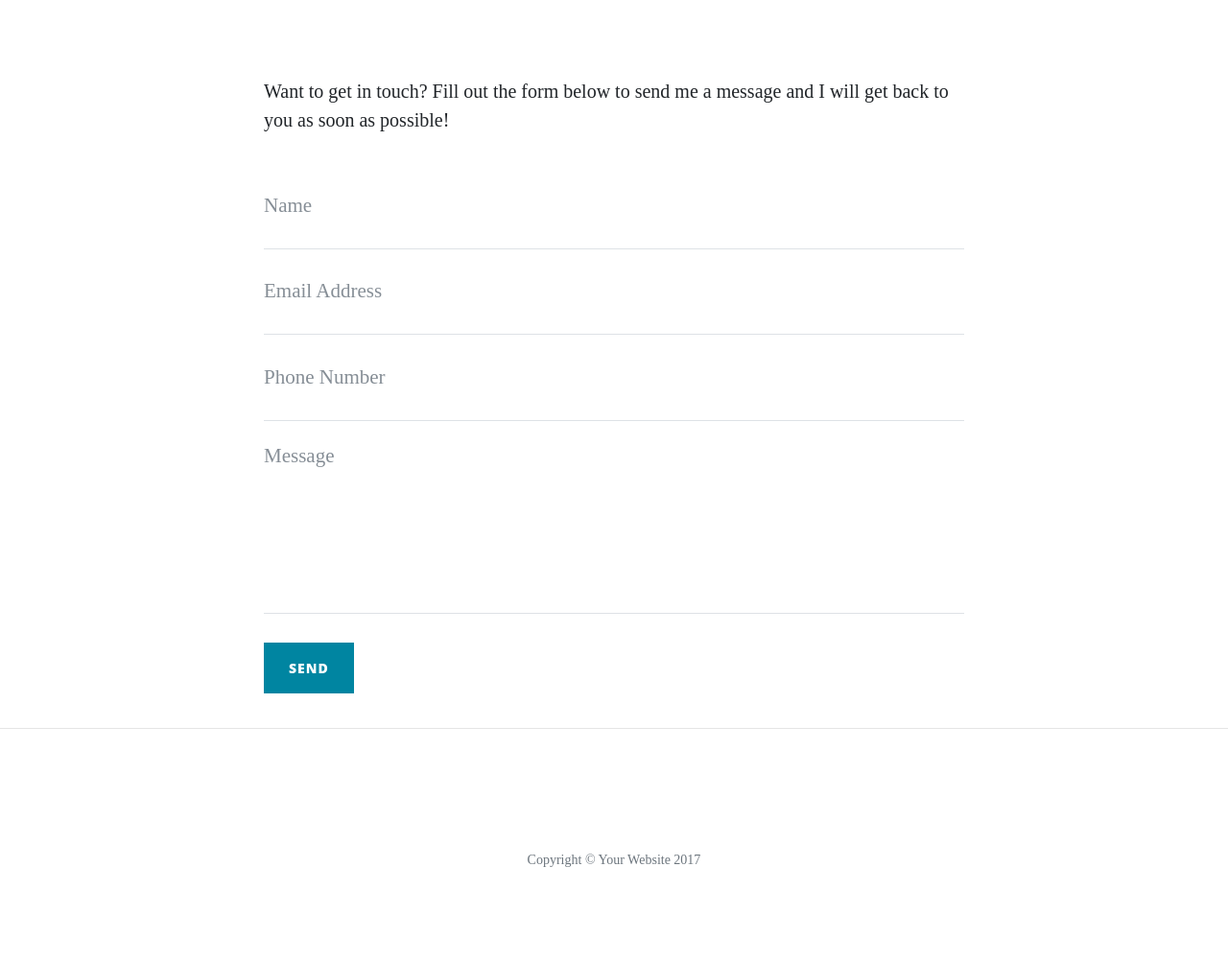
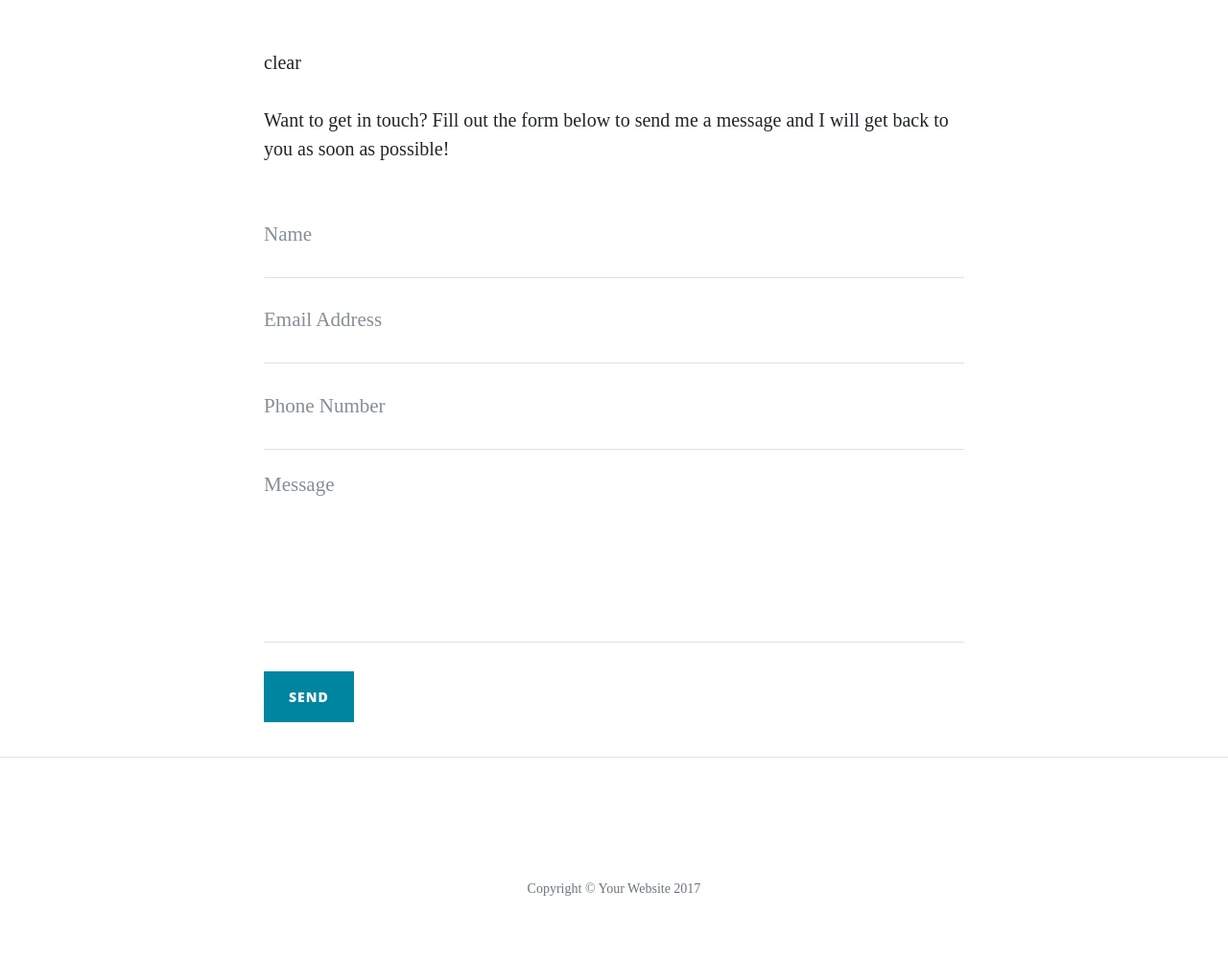
Before and after one commit to martingr1/practicalPythonFlask, a Python web app: template flask/templates/contact.html in a window 1280 px wide. Shown: the part 628-1630 px from the top of the page at 96% size. Before the commit the page ends 1532 px from the top, so only its background shows below. Run offline with Jinja, Linux system fonts and the light colour scheme; the template is opened without the code that fills it, so the values that code supplies are empty; some libraries are stand-ins or nearby versions.

```diff
--- a/flask/templates/contact.html
+++ b/flask/templates/contact.html
@@ -9,7 +9,7 @@
             <li>{{ message }}</li>
             {% endfor %}
         </ul>
-        {% endif %} {% endwith %}
+        {% endif %} {% endwith %}clear
         <p>Want to get in touch? Fill out the form below to send me a message and I will get back to you as soon as possible!</p>
         <form method= "POST" name="sentMessage" id="contactForm" novalidate>
           <div class="control-group">
```
Also changed, not shown: 1 other file.
